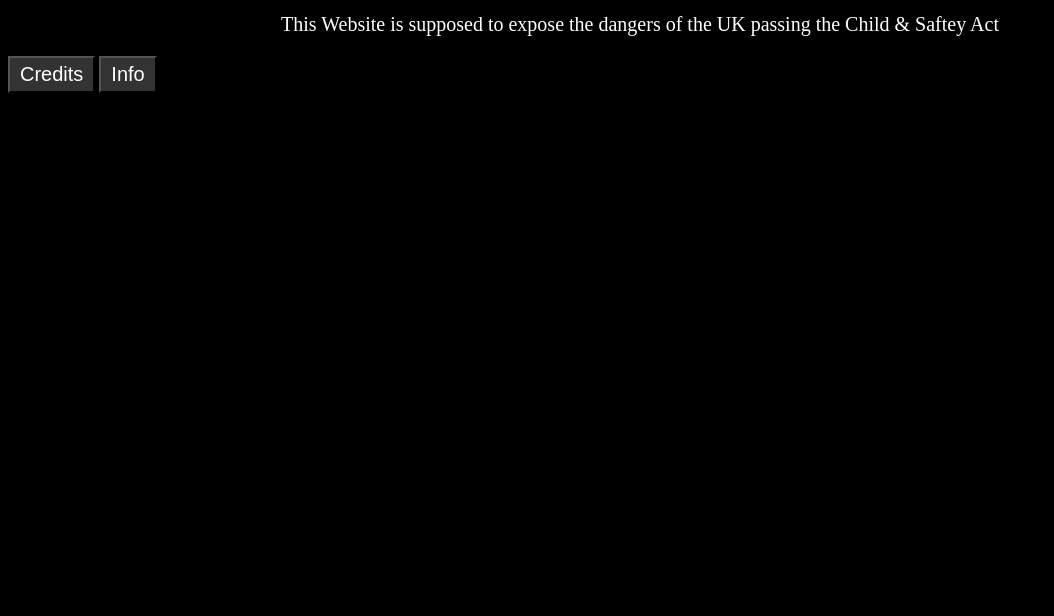
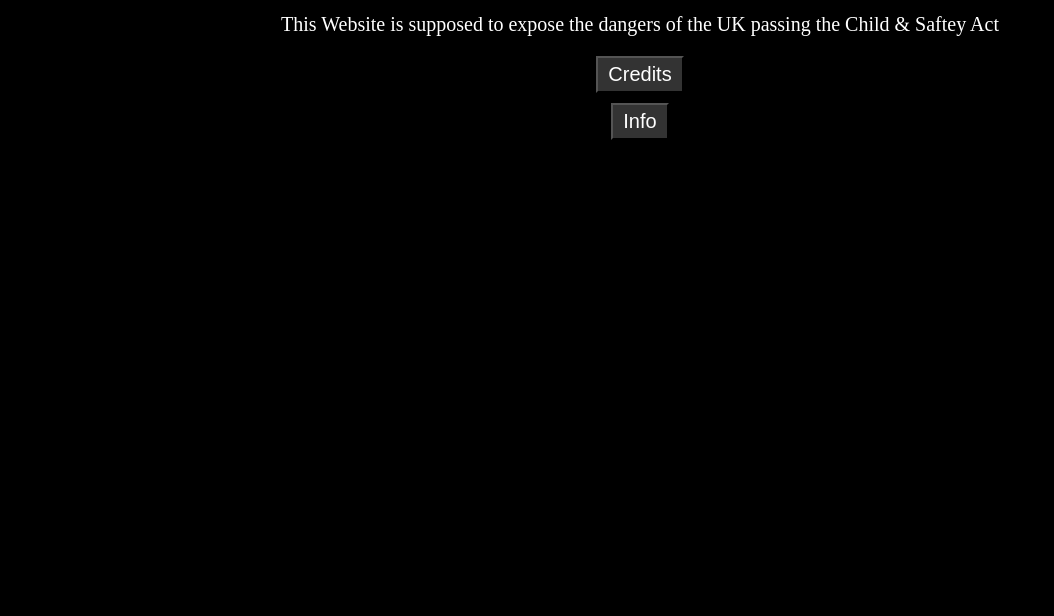
Before and after one commit to unfavjef/Project-no-name, a plain HTML site: page index.html in a window 1280 px wide. Shown: the part 184-800 px from the top of the page, without its empty margins (0-1054 px from the left). Drawn offline with Linux system fonts and the light colour scheme; a web font is replaced by a local one.

Commit message:
updated the buttons to align to the center

```diff
--- a/index.html
+++ b/index.html
@@ -12,6 +12,6 @@
     <br>
     <h2>Welcome to Project No Name</h2>
     <p>This Website is supposed to expose the dangers of the UK passing the Child & Saftey Act</p>
-    <button href="credit.html">Credits</button>
-    <button href="info.html">Info</button>
+    <button onclick="location.href='credit.html'">Credits</button>
+    <button onclick="location.href='info.html'">Info</button>
 </body>
--- a/style.css
+++ b/style.css
@@ -40,11 +40,13 @@
         ul, li{
         font-size: 25px;
         }
-        button{
+        button {
             background-color: rgb(51, 51, 51);
             color: white;
             padding: 5px 10px;
             font-size: 20px;
+            display: block;
+            margin: 10px auto;
         }
         p{
         font-size: 20px;
```
